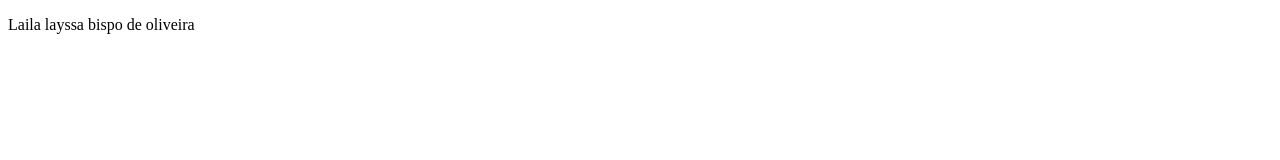
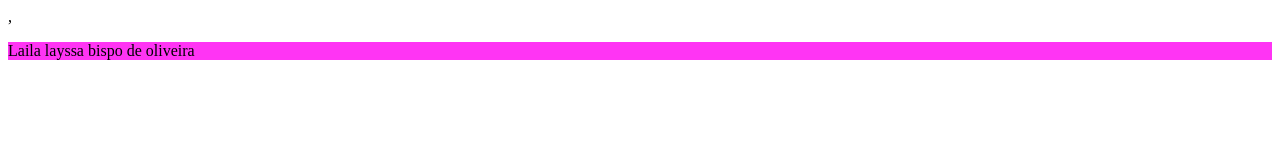
Before and after one commit to Layssa-1/htmlcssintro, a plain HTML site: page index.html in a window 1280 px wide. Drawn offline with Linux system fonts and the light colour scheme.

Commit message:
terminei

```diff
--- a/css/style.css
+++ b/css/style.css
@@ -1,4 +1,4 @@
 p {
-	background-color: blue;
-	color: white;
+	background-color: rgba(255, 0, 242, 0.795);
+	color: rgb(0, 0, 0);
 }
--- a/index.html
+++ b/index.html
@@ -2,7 +2,8 @@
 <html lang="en">
 <head>
     <meta charset="UTF-8">
-    <meta name="viewport" content="width=device-width, initial-scale=1.0">
+    <meta name="viewport" content="width=device-width, initial-scale=1.0">,
+    <link rel="stylesheet" href="css/style.css">
     <title>Document</title>
 </head>
 <body>
```
